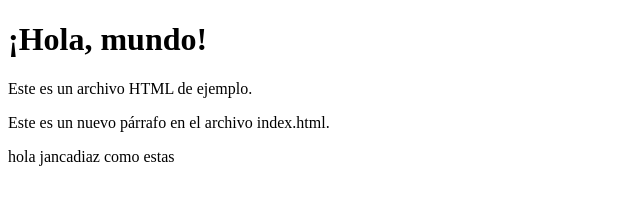
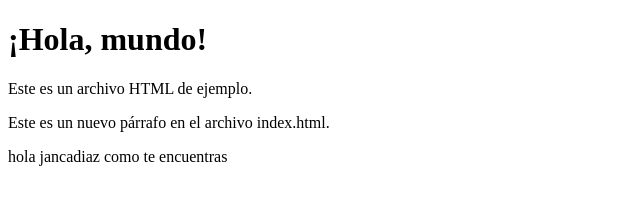
Before and after one commit to jancadiaz/universidad, a plain HTML site: page index.html in a window 1280 px wide. Shown: the full height of the page, 0-640 px from the left. Drawn offline with Linux system fonts and the light colour scheme.

Commit message:
cambio archivo index.html

```diff
--- a/index.html
+++ b/index.html
@@ -11,4 +11,4 @@
 </body>
 </html>
 <p>Este es un nuevo párrafo en el archivo index.html.</p>
-hola jancadiaz como estas
+hola jancadiaz como te encuentras
```
